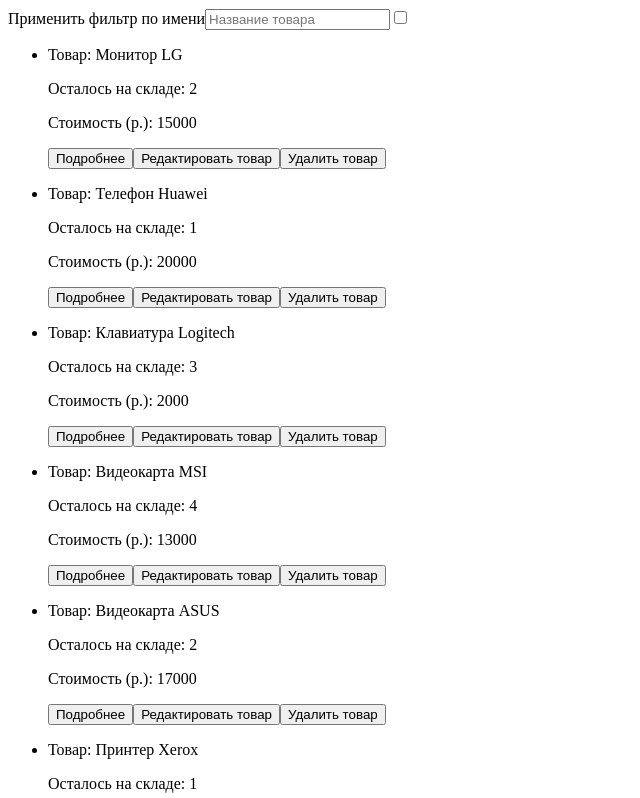
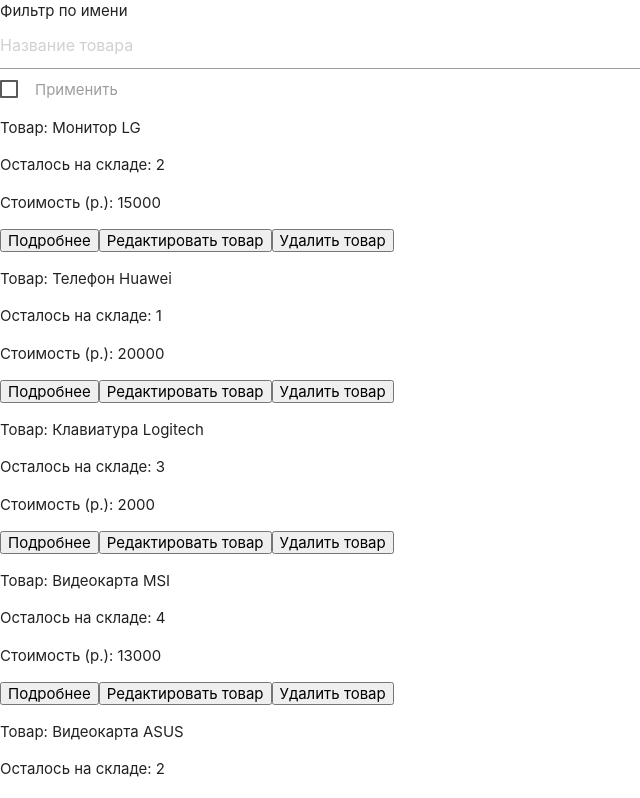
Before and after one commit to Eraphion/ProductsAccounter, a React (Create React App) app: page / in a window 1280 px wide. Shown: the top 798 px of the page, without its empty margins (0-640 px from the left). Built offline with nearby package versions, Linux system fonts and the light colour scheme.

Commit message:
Added css library

```diff
--- a/public/index.html
+++ b/public/index.html
@@ -2,7 +2,6 @@
 <html lang="en">
   <head>
     <meta charset="utf-8" />
-    <link rel="icon" href="%PUBLIC_URL%/favicon.ico" />
     <meta name="viewport" content="width=device-width, initial-scale=1" />
     <meta name="theme-color" content="#000000" />
     <meta
@@ -24,7 +23,9 @@
       work correctly both with client-side routing and a non-root public URL.
       Learn how to configure a non-root public URL by running `npm run build`.
     -->
-    <title>React App</title>
+    <!-- Compiled and minified CSS -->
+    <link rel="stylesheet" href="https://cdnjs.cloudflare.com/ajax/libs/materialize/1.0.0/css/materialize.min.css">
+    <title>Product Accounter</title>
   </head>
   <body>
     <noscript>You need to enable JavaScript to run this app.</noscript>
--- a/src/Components/ProductTable/Component.js
+++ b/src/Components/ProductTable/Component.js
@@ -15,14 +15,14 @@ const filterOptions = {isFiltered, filterName};
     return (
         <div>
             <div>
-                <span>Применить фильтр по имени</span>
+                <span>Фильтр по имени</span>
                 <input
                     placeholder="Название товара"
                     value={filterName}
                     onChange={(e) => setFilterName(e.target.value)}
                 ></input>
 
-                <input type="checkbox" value={isFiltered} onClick={() => setFiltered(!isFiltered)}></input>
+                <label><input type="checkbox" value={isFiltered} onClick={() => setFiltered(!isFiltered)}></input><span>Применить</span></label>
             </div>
             <ProductList {...filterOptions}/>
             <button onClick={toAddProduct}>Добавить товар</button>
```
Also changed, not shown: 1 other file (tests, documents, lock files or other folders).
